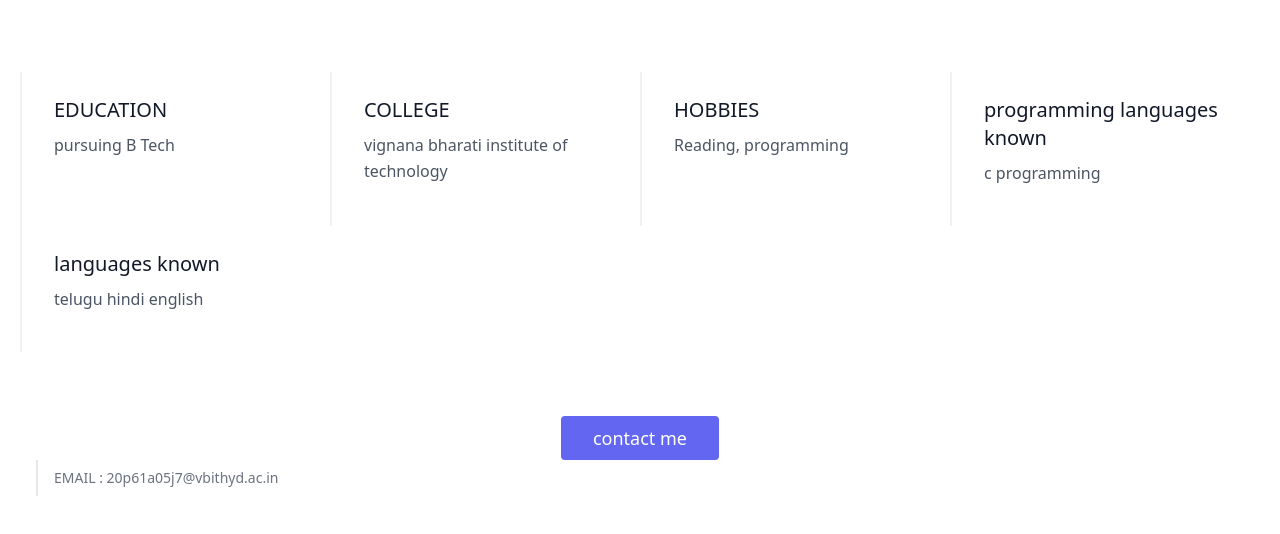
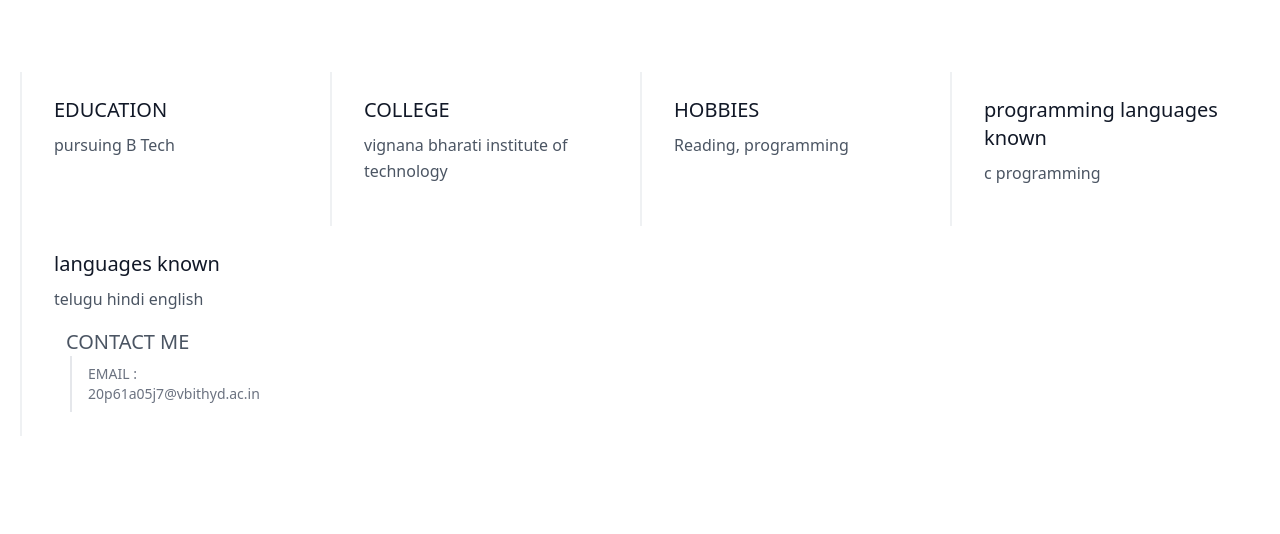
Before and after one commit to Sureshkrypto/Sureshkrypto.github.io, a plain HTML site: page index.html in a window 1280 px wide. Shown: the part 240-774 px from the top of the page. Drawn offline with nearby package versions, Linux system fonts and the light colour scheme.

Commit message:
Update index.html

```diff
--- a/index.html
+++ b/index.html
@@ -58,14 +58,11 @@
         <h2 class="text-lg sm:text-xl text-gray-900 font-medium title-font mb-2">languages known</h2>
         <p class="leading-relaxed text-base mb-4">telugu hindi english</p>
 
-        </a>
-      </div>
-    </div>
-    <button class="flex mx-auto mt-16 text-white bg-indigo-500 border-0 py-2 px-8 focus:outline-none hover:bg-indigo-600 rounded text-lg">contact me</button>
-
- </a>
-          <p class="text-sm text-gray-500 sm:ml-4 sm:pl-4 sm:border-l-2 sm:border-gray-200 sm:py-2 sm:mt-0 mt-4">EMAIL :         20p61a05j7@vbithyd.ac.in
-            <!-- <a href="" class="text-gray-600 ml-1" rel="noopener noreferrer" target="_blank">         20p61a05j7@vbithyd.ac.in</a> -->
+         </svg>
+            <span class="ml-3 text-xl">CONTACT ME</span>
+          </a>
+          <p class="text-sm text-gray-500 sm:ml-4 sm:pl-4 sm:border-l-2 sm:border-gray-200 sm:py-2 sm:mt-0 mt-4">EMAIL : 20p61a05j7@vbithyd.ac.in
+            <!-- <a href="" class="text-gray-600 ml-1" rel="noopener noreferrer" target="_blank">20p61a05j7@vbithyd.ac.in</a> -->
           </p>
 
       </footer>
```
